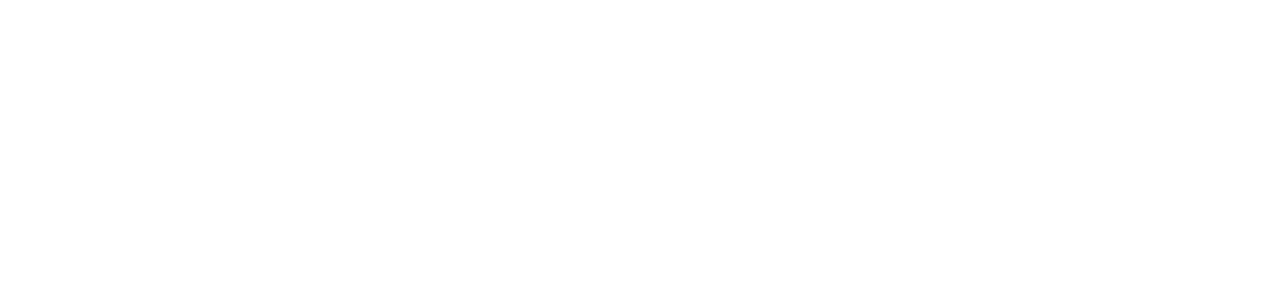
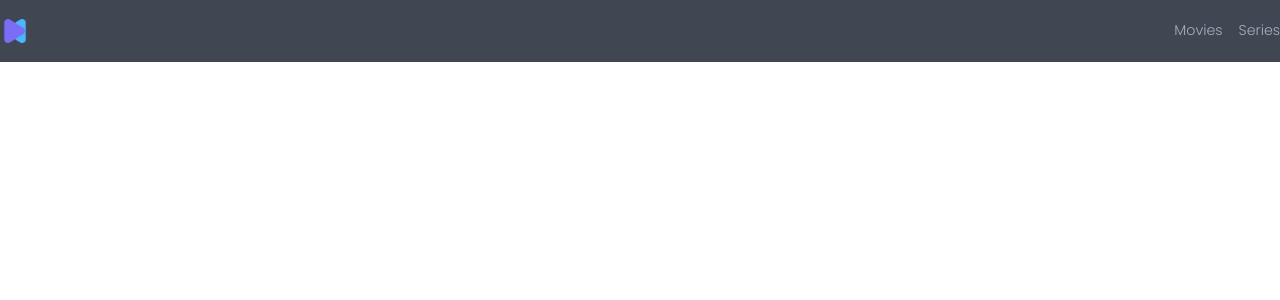
Before and after one commit to iamadeveloper-es/cinemax, a Nuxt app: page / in a window 1280 px wide. Shown: the top 300 px of the page. Built offline with nearby package versions, Linux system fonts and the light colour scheme.

Commit message:
Add component header

```diff
--- a/components/ui/app-header/index.vue
+++ b/components/ui/app-header/index.vue
@@ -1,9 +1,12 @@
 <template>
-  <header class="app-header">
-    <nav>
-      <ul>
+  <header class="app-header px-3 md:px-0 py-4 bg-primary-300rgba-80">
+    <nav class="flex justify-between items-center md:container md:mx-auto">
+      <NuxtLink to="/">
+        <img class="w-[30px] h-auto" src="/images/cinemax-logo.png" alt="Cinemax Logo" width="40" height="40">
+      </NuxtLink>
+      <ul class="flex justify-end gap-4">
         <li v-for="(route, index) in menuRoutes" :key="index">
-          <nuxt-link :to="route.route">{{ route.name }}</nuxt-link>
+          <NuxtLink :to="route.route" class="text-grey-200 font-primary-light">{{ route.name }}</NuxtLink>
         </li>
       </ul>
     </nav>
@@ -23,6 +26,10 @@
 ];
 </script>
 
-<style>
-
+<style lang="scss">
+.app-header{
+  backdrop-filter: blur(20px);
+  position: sticky;
+  top: 0;
+}
 </style>
```
